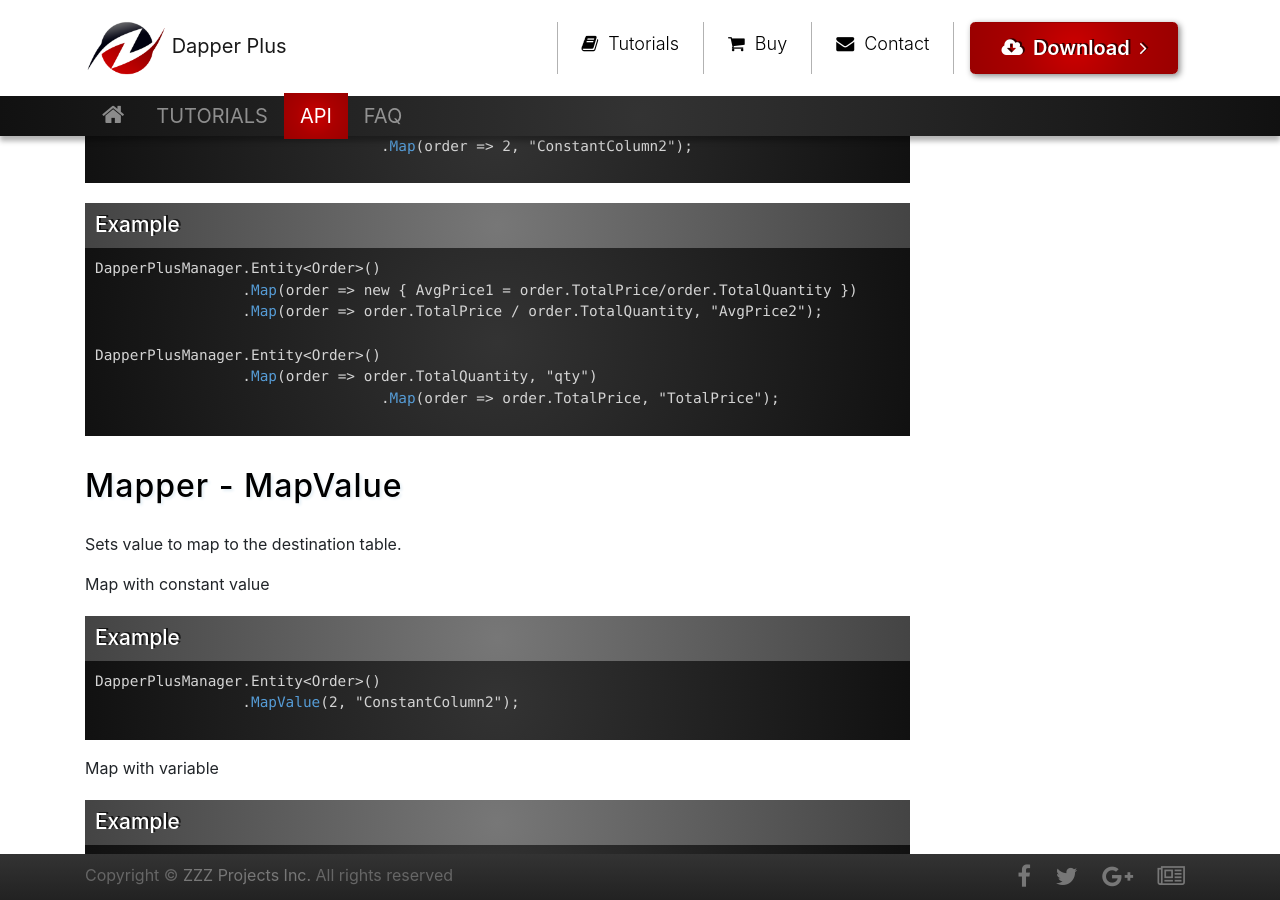
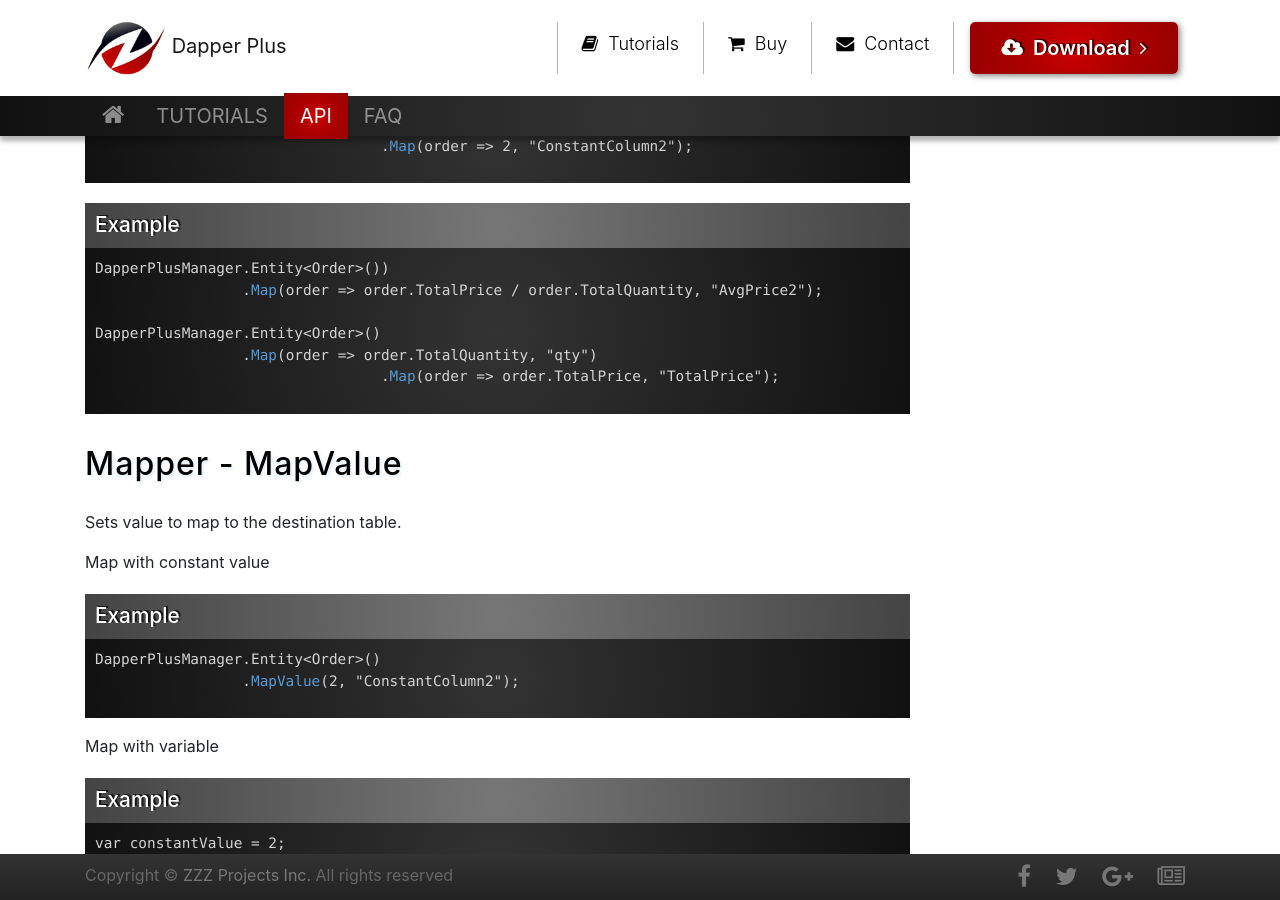
Before and after one commit to zzzprojects/Dapper-Plus, a Jekyll site: the page built from docs/pages/api/mapper/map.md, in a window 1280 px wide and 900 px high, scrolled down 2495 px. Built offline with Jekyll 4.4.1, drawn with Linux system fonts in a browser that asks for light colours; nearby versions of some CDN libraries; our own code applies the rules of GitHub Pages for plain Markdown files.

Commit message:
Update map.md

```diff
--- a/docs/pages/api/mapper/map.md
+++ b/docs/pages/api/mapper/map.md
@@ -89,8 +89,7 @@ DapperPlusManager.Entity<Order>()
 
 {% include template-example.html %}
 {% highlight csharp %}
-DapperPlusManager.Entity<Order>()
-                 .Map(order => new { AvgPrice1 = order.TotalPrice/order.TotalQuantity })
+DapperPlusManager.Entity<Order>())
                  .Map(order => order.TotalPrice / order.TotalQuantity, "AvgPrice2");
 
 DapperPlusManager.Entity<Order>()
```
